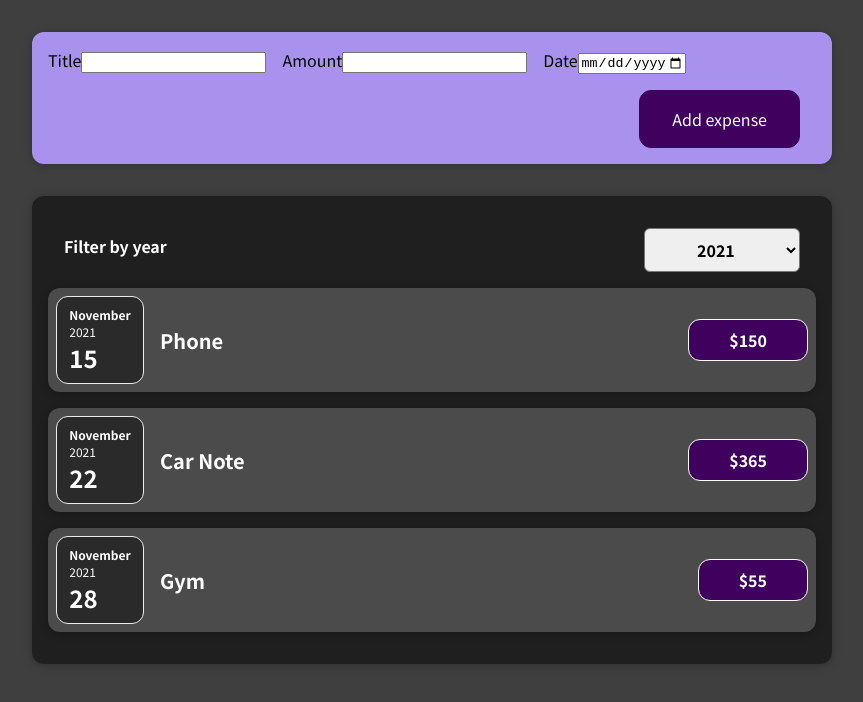
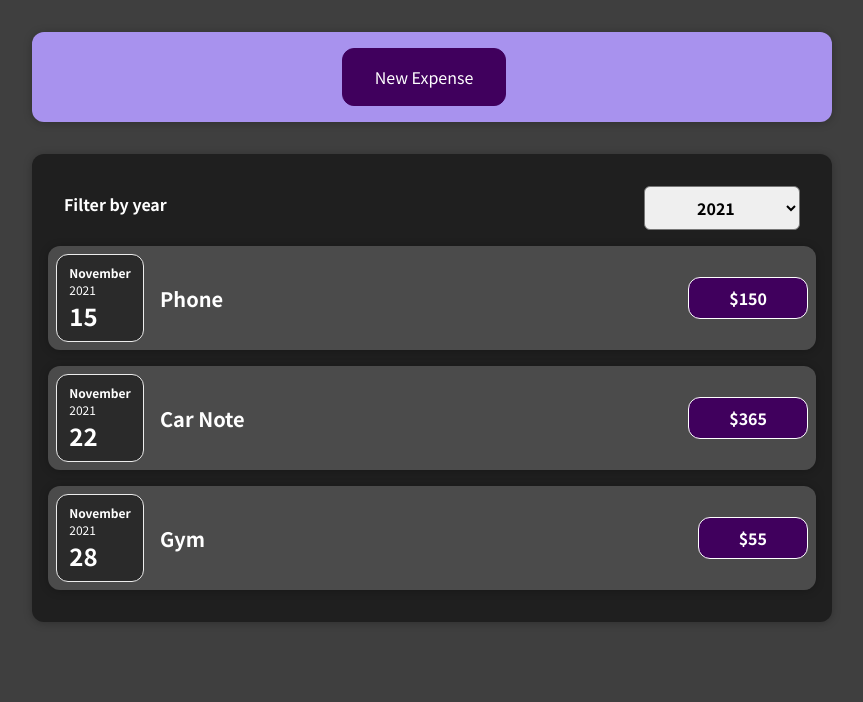
Before and after one commit to Dwaylan/Expense-tracker, a React (Create React App) app: page / in a window 1280 px wide. Shown: the top 702 px of the page, without its empty margins (208-1071 px from the left). Built offline with nearby package versions, Linux system fonts and the light colour scheme.

Commit message:
added more conditions to render the form in specifics

```diff
--- a/src/Components/ExpenseItem/ExpenseItem.js
+++ b/src/Components/ExpenseItem/ExpenseItem.js
@@ -8,6 +8,7 @@ import "../ExpenseItem/ExpenseItem.css";
 // and the array of objects within that object
 function ExpenseItem(props) {
   return (
+    <li>
       <Card className="expense-item">
         <ExpenseDate date={props.date} />
         <div className="expense-item__description">
@@ -17,6 +18,7 @@ function ExpenseItem(props) {
           <h2>${props.amount}</h2>
         </div>
       </Card>
+    </li>
   );
 }
 
--- a/src/Components/NewExpense/ExpenseForm.js
+++ b/src/Components/NewExpense/ExpenseForm.js
@@ -69,6 +69,13 @@ const ExpenseForm = (props) => {
         <button type="submit" onSubmit={submitHandler}>
           Add expense
         </button>
+        <button
+          type="button"
+          // Passed the on cancel property from NewExpense.js
+          onClick={props.onCancel}
+        >
+          Cancel
+        </button>
       </div>
     </form>
   );
--- a/src/Components/NewExpense/NewExpense.js
+++ b/src/Components/NewExpense/NewExpense.js
@@ -1,19 +1,44 @@
-import React from "react";
+import React, { useState } from "react";
 import "./NewExpense.css";
 
 import ExpenseForm from "./ExpenseForm";
 
 const NewExpense = (props) => {
+  // A boolean state to determine whether the button was clocked
+  // The initial state is false
+  const [isEditing, setIsEditing] = useState(false);
+
   const saveExpenseDataHandler = (enteredExpenseData) => {
     const expenseData = {
       ...enteredExpenseData,
       id: Math.random().toString(),
     };
     props.onAddExpense(expenseData);
+    setIsEditing(false);
+  };
+
+  const editingHandler = () => {
+    setIsEditing(true);
+    console.log("button was clicked");
+  };
+
+  const stopEditingHandler = () => {
+    setIsEditing(false);
   };
   return (
     <div className="new-expense">
-      <ExpenseForm onSaveExpenseData={saveExpenseDataHandler} />
+      {/* If editing is false, show the button */}
+      {!isEditing && <button onClick={editingHandler}>New Expense</button>}
+
+      {/* If editing it true, show the form */}
+      {isEditing && (
+        <ExpenseForm
+          onSaveExpenseData={saveExpenseDataHandler}
+          //providing a property that holds the stop editing handler
+          // and passing it down into the Expense form
+          onCancel={stopEditingHandler}
+        />
+      )}
     </div>
   );
 };
```
Lines whose indentation alone changed are shown as unchanged.
